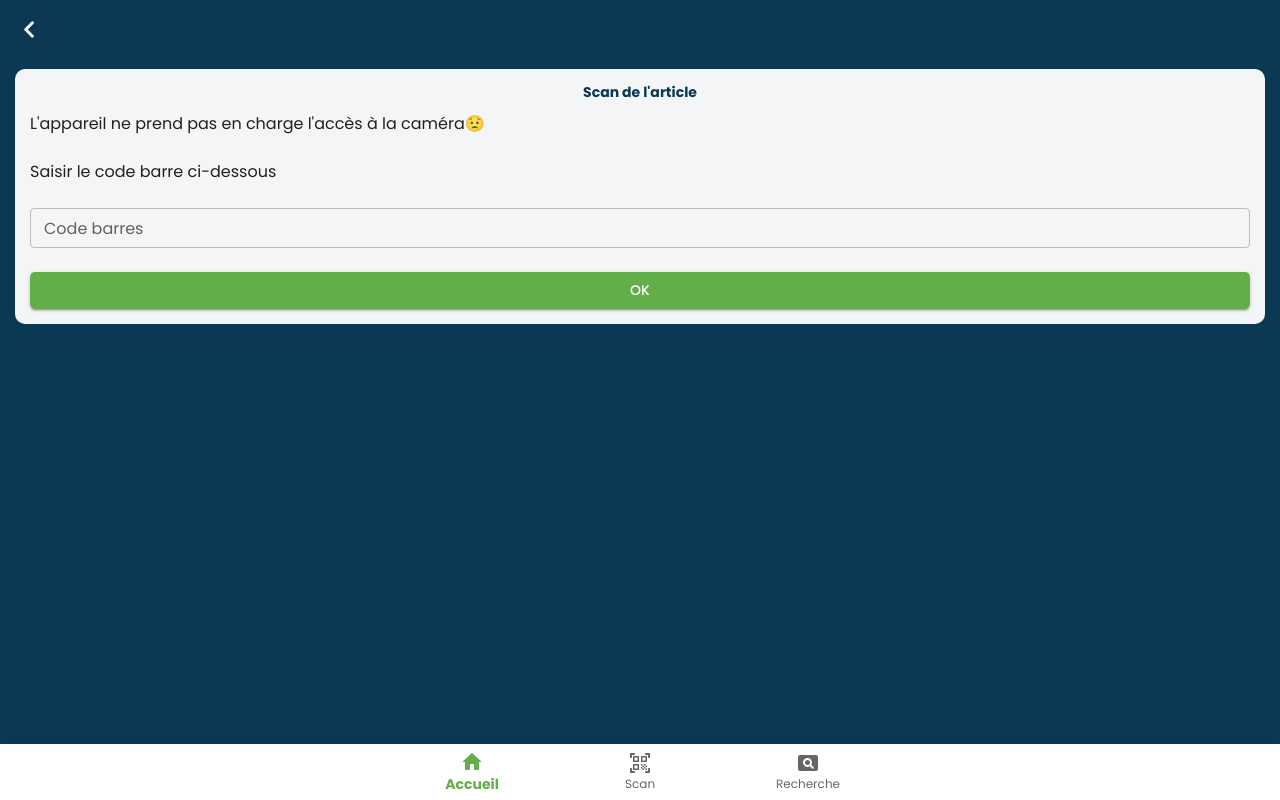
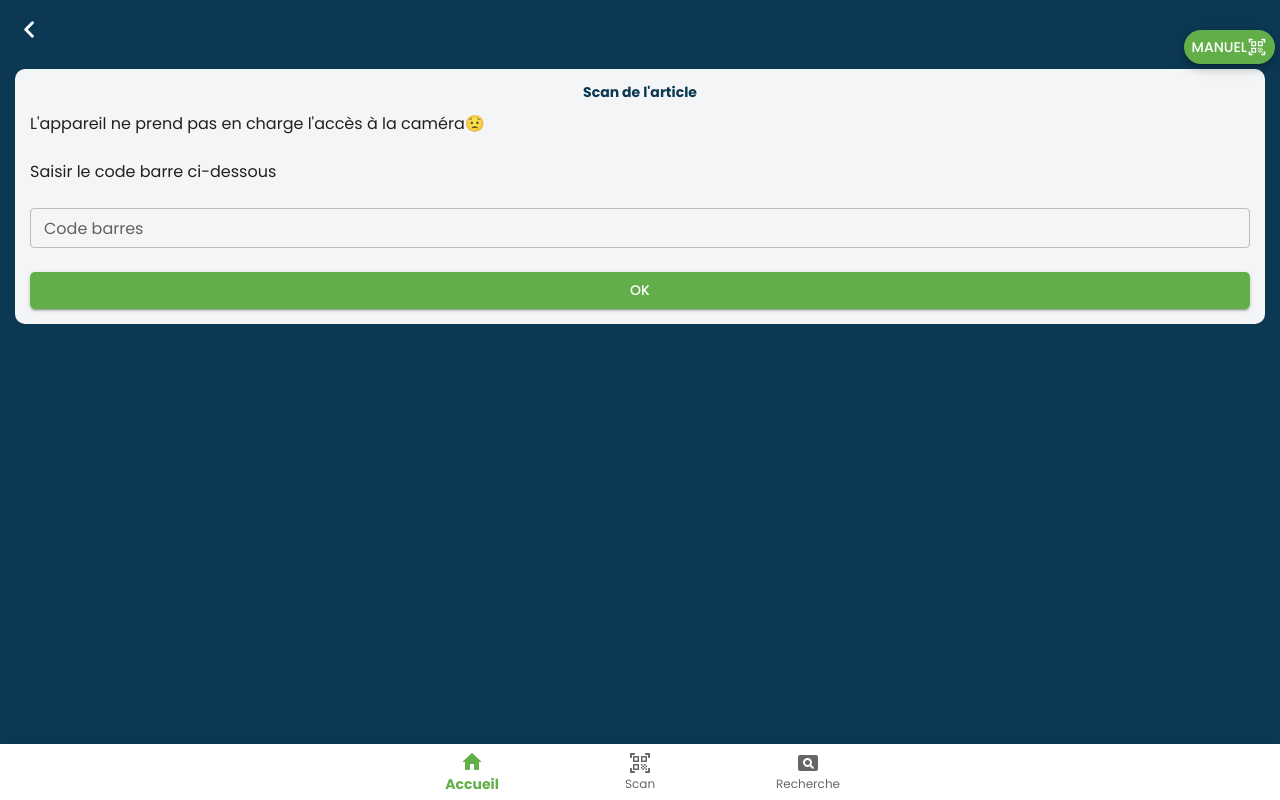
Before and after one commit to annesof/pantryscan, a React (Vite) app: page /scan in a window 1280 px wide. Built offline with nearby package versions, Linux system fonts and the light colour scheme.

Commit message:
refactor(UI): manual scan
Move manual scan button to the top of the page

```diff
--- a/src/pages/Scan/ScanPage.tsx
+++ b/src/pages/Scan/ScanPage.tsx
@@ -58,11 +58,22 @@ function ScanPage() {
     <FullSizeCenteredFlexBox flexDirection={isPortrait ? 'column' : 'row'}>
       <Block sx={{ marginTop: '30px' }}>
         <Title>Scan de l&apos;article</Title> {loading && <p>Loading ...</p>}
+        <Fab
+          sx={{ color: 'common.white', position: 'fixed', right: 5, top: 30 }}
+          aria-label="scan"
+          size="small"
+          color="primary"
+          variant="extended"
+          onClick={() => setManual(true)}
+        >
+          Manuel
+          <QrCodeScannerIcon fontSize="small" />
+        </Fab>
         {!videoError && !manual && (
           <>
-            <BarcodeDetector onDetect={setBarcode} onError={setVideoError} />{' '}
+            <BarcodeDetector onDetect={setBarcode} onError={setVideoError} />
             <Fab
-              sx={{ color: 'common.white', position: 'absolute', right: 5, bottom: -50 }}
+              sx={{ color: 'common.white', position: 'fikxed', right: 5, top: 50 }}
               aria-label="scan"
               size="medium"
               color="primary"
```
